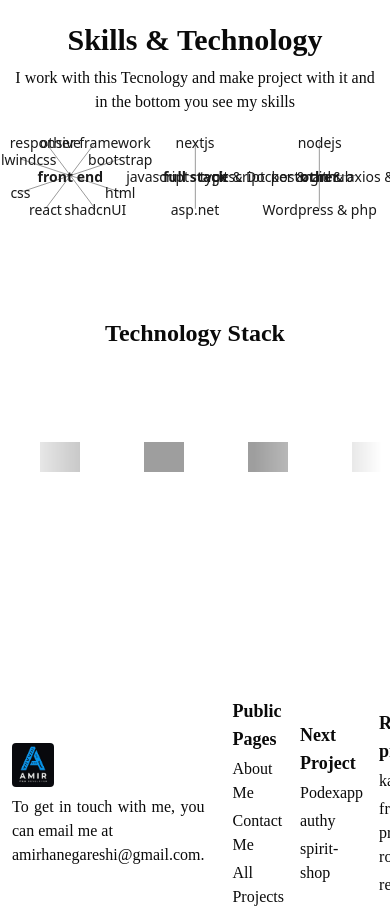
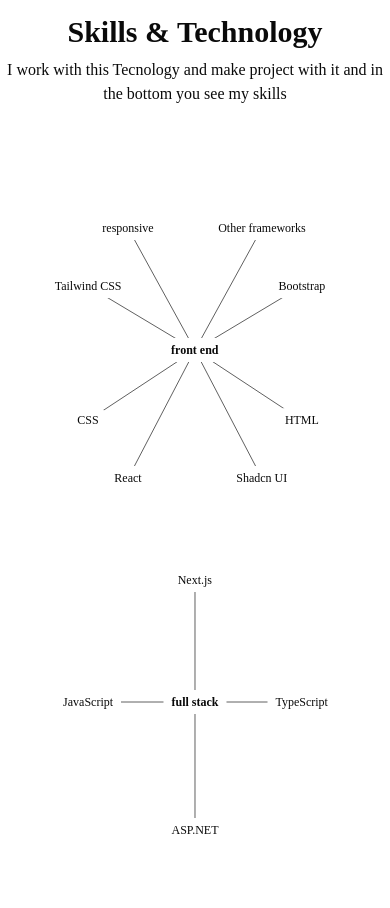
Before and after one commit to amirhoprogrammer/my-website, a Next.js app: page / in a window 390 px wide. Shown: the part 6020-6928 px from the top of the page. Built offline with nearby package versions, Linux system fonts and the light colour scheme; grey boxes are pictures that could not be loaded; a web font is replaced by a local one.

Commit message:
Add GSAP and make SkillsDiagram component

```diff
--- a/app/Body/page.tsx
+++ b/app/Body/page.tsx
@@ -1,12 +1,6 @@
 import "../globals.css";
-import Image from "next/image";
-import Card from "@/components/Homepage/certificate/Card";
-import { cardData } from "@/data/cardData";
 import FrontEndMindMap from "@/components/Frontendmindmap";
-import Projects from "../../components/projects/Projects";
-import Resume from "../../components/Homepage/resume/Resume";
 import Footer from "../Footer/page";
-import TechStack from "../TechStack/page";
 
 export default function Body() {
   return (
@@ -62,12 +56,13 @@ export default function Body() {
           <div className="h-140">
             <Resume />
           </div>
-        </div>*/}
-        {/*<div className="my-10">
+        </div>
+        <div className="my-10">
           <h2 className="text-3xl font-bold mb-2 text-center">Projects</h2>
           <Projects />
-        </div>*/}
-        <div className="my-40">
+        </div>
+        <div className="my-40 flex flex-col gap-5">
+          <div>
             <h2 className="text-3xl font-bold mb-2 text-center">
               Skills & Technology
             </h2>
@@ -75,9 +70,9 @@ export default function Body() {
               I work with this Tecnology and make project with it and in the
               bottom you see my skills
             </p>
+          </div>
           <FrontEndMindMap />
-          <TechStack />
-        </div>
+        </div>*/}
       </div>
       <Footer />
     </div>
--- a/app/HomePage/page.tsx
+++ b/app/HomePage/page.tsx
@@ -5,6 +5,7 @@ import About from "@/components/Homepage/About";
 import Certificate from "@/components/Homepage/certificate/Certificate";
 import ResumeSection from "@/components/Homepage/resume/ResumeSection";
 import Projectsection from "@/components/projects/Projectsection";
+import Skills from "@/components/Homepage/Skills/Skills";
 
 
 function HomePage() {
@@ -15,6 +16,7 @@ function HomePage() {
       <Certificate />
       <ResumeSection />
       <Projectsection />
+      <Skills />
 
       {/*<TechStack />*/}
     </>
--- /dev/null
+++ b/components/Homepage/Skills/SkillDiagram.tsx
@@ -0,0 +1,162 @@
+"use client";
+
+import { useLayoutEffect, useRef } from "react";
+import gsap from "gsap";
+import { skillsData, SkillGroup, SkillNode } from "@/data/skillsData";
+
+function SkillItem({
+  node,
+  center = false,
+}: {
+  node: SkillNode;
+  center?: boolean;
+}) {
+  return (
+    <div
+      className={`
+        skill-node absolute z-10
+        -translate-x-1/2 -translate-y-1/2
+        whitespace-normal text-center
+        rounded-md px-2 py-1
+        bg-background
+        max-w-27.5 w-max
+        text-xs sm:text-sm
+        ${center ? "font-bold text-sm sm:text-base" : ""}
+      `}
+      style={{
+        left: `${node.x}%`,
+        top: `${node.y}%`,
+      }}
+    >
+      {node.label}
+    </div>
+  );
+}
+
+function SkillGroupItem({ group }: { group: SkillGroup }) {
+  const center = group.center;
+
+  return (
+    //320px = 80
+    <div className="skill-group relative h-80 w-full" data-group={group.id}>
+      {/* Lines */}
+      <svg
+        className="absolute inset-0 z-0 h-full w-full overflow-visible"
+        viewBox="0 0 100 100"
+        preserveAspectRatio="none"
+      >
+        {group.branches.map((branch) => (
+          <line
+            key={branch.id}
+            className="skill-line"
+            x1={center.x}
+            y1={center.y}
+            x2={branch.x}
+            y2={branch.y}
+            stroke="currentColor"
+            strokeWidth="0.65"
+            vectorEffect="non-scaling-stroke"
+          />
+        ))}
+      </svg>
+
+      {/* Center */}
+      <SkillItem node={center} center />
+
+      {/* Branches */}
+      {group.branches.map((branch) => (
+        <SkillItem key={branch.id} node={branch} />
+      ))}
+    </div>
+  );
+}
+
+export default function SkillDiagram() {
+  const containerRef = useRef<HTMLDivElement>(null);
+
+  useLayoutEffect(() => {
+    const ctx = gsap.context(() => {
+      const groups = gsap.utils.toArray<HTMLElement>(".skill-group");
+
+      gsap.set(groups, { autoAlpha: 0 });
+
+      groups.forEach((group) => {
+        gsap.set(group.querySelectorAll(".skill-node"), {
+          autoAlpha: 0,
+          scale: 0.7,
+          y: "+=10",
+        });
+
+        gsap.set(group.querySelectorAll(".skill-line"), {
+          autoAlpha: 0,
+        });
+      });
+
+      const timeline = gsap.timeline({
+        defaults: { ease: "power3.out" },
+      });
+
+      // Right -> Center -> Left
+      [2, 1, 0].forEach((index) => {
+        const group = groups[index];
+
+        if (!group) return;
+
+        const nodes = group.querySelectorAll(".skill-node");
+        const lines = group.querySelectorAll(".skill-line");
+
+        timeline.to(
+          group,
+          {
+            autoAlpha: 1,
+            duration: 0.3,
+          },
+          "+=0.15"
+        );
+
+        timeline.to(
+          lines,
+          {
+            autoAlpha: 1,
+            duration: 0.45,
+            stagger: 0.06,
+          },
+          "<"
+        );
+
+        timeline.to(
+          nodes,
+          {
+            autoAlpha: 1,
+            scale: 1,
+            y: 0,
+            duration: 0.5,
+            stagger: 0.07,
+          },
+          "<"
+        );
+      });
+    }, containerRef);
+
+    return () => ctx.revert();
+  }, []);
+
+  return (
+    <section className="w90 py-16">
+      <div
+        ref={containerRef}
+        className="
+          grid grid-cols-1
+          md:grid-cols-2
+          lg:grid-cols-3
+          gap-8 md:gap-2
+          items-center
+        "
+      >
+        {skillsData.map((group) => (
+          <SkillGroupItem key={group.id} group={group} />
+        ))}
+      </div>
+    </section>
+  );
+}
--- /dev/null
+++ b/components/Homepage/Skills/Skills.tsx
@@ -0,0 +1,18 @@
+import SkillGraph from "./SkillDiagram";
+
+export default function Skills() {
+  return (
+    <div className="my-40 flex flex-col gap-5">
+      <div>
+        <h2 className="text-3xl font-bold mb-2 text-center">
+          Skills & Technology
+        </h2>
+        <p className="text-center text-base">
+          I work with this Tecnology and make project with it and in the bottom
+          you see my skills
+        </p>
+      </div>
+      <SkillGraph />
+    </div>
+  );
+}
--- /dev/null
+++ b/data/skillsData.ts
@@ -0,0 +1,66 @@
+// data/skillsData.ts
+
+export type SkillNode = {
+  id: string;
+  label: string;
+  x: number;
+  y: number;
+};
+
+export type SkillGroup = {
+  id: string;
+  center: SkillNode;
+  branches: SkillNode[];
+};
+
+export const skillsData: SkillGroup[] = [
+  {
+    id: "frontend",
+    center: { id: "frontend", label: "front end", x: 50, y: 50 },
+    branches: [
+      { id: "responsive", label: "responsive", x: 30, y: 12 },
+      { id: "css", label: "CSS", x: 18, y: 72 },
+      { id: "html", label: "HTML", x: 82, y: 72 },
+      { id: "react", label: "React", x: 30, y: 90 },
+      { id: "tailwind", label: "Tailwind CSS", x: 18, y: 30 },
+      { id: "bootstrap", label: "Bootstrap", x: 82, y: 30 },
+      { id: "shadcn", label: "Shadcn UI", x: 70, y: 90 },
+      { id: "framework", label: "Other frameworks", x: 70, y: 12 },
+    ],
+  },
+  {
+    id: "fullstack",
+    center: { id: "fullstack", label: "full stack", x: 50, y: 50 },
+    branches: [
+      { id: "nextjs", label: "Next.js", x: 50, y: 12 },
+      { id: "typescript", label: "TypeScript", x: 82, y: 50 },
+      { id: "javascript", label: "JavaScript", x: 18, y: 50 },
+      { id: "aspnet", label: "ASP.NET", x: 50, y: 90 },
+    ],
+  },
+  {
+    id: "other",
+    center: { id: "other", label: "Other", x: 50, y: 50 },
+    branches: [
+      { id: "nodejs", label: "Node.js", x: 50, y: 12 },
+      {
+        id: "api",
+        label: "Postman & Axios & REST API",
+        x: 82,
+        y: 50,
+      },
+      {
+        id: "git",
+        label: "Git & Docker & GitHub",
+        x: 18,
+        y: 50,
+      },
+      {
+        id: "php",
+        label: "WordPress & PHP",
+        x: 50,
+        y: 90,
+      },
+    ],
+  },
+];
--- a/package.json
+++ b/package.json
@@ -16,6 +16,7 @@
     "cn": "^0.5.2",
     "embla-carousel-autoplay": "^8.6.0",
     "embla-carousel-react": "^8.6.0",
+    "gsap": "^3.15.1",
     "lucide-react": "^1.41.0",
     "motion": "^13.2.0",
     "next": "16.3.0",
```
Also changed, not shown: 1 other file (tests, documents, lock files or other folders). Lines whose indentation alone changed are shown as unchanged.
